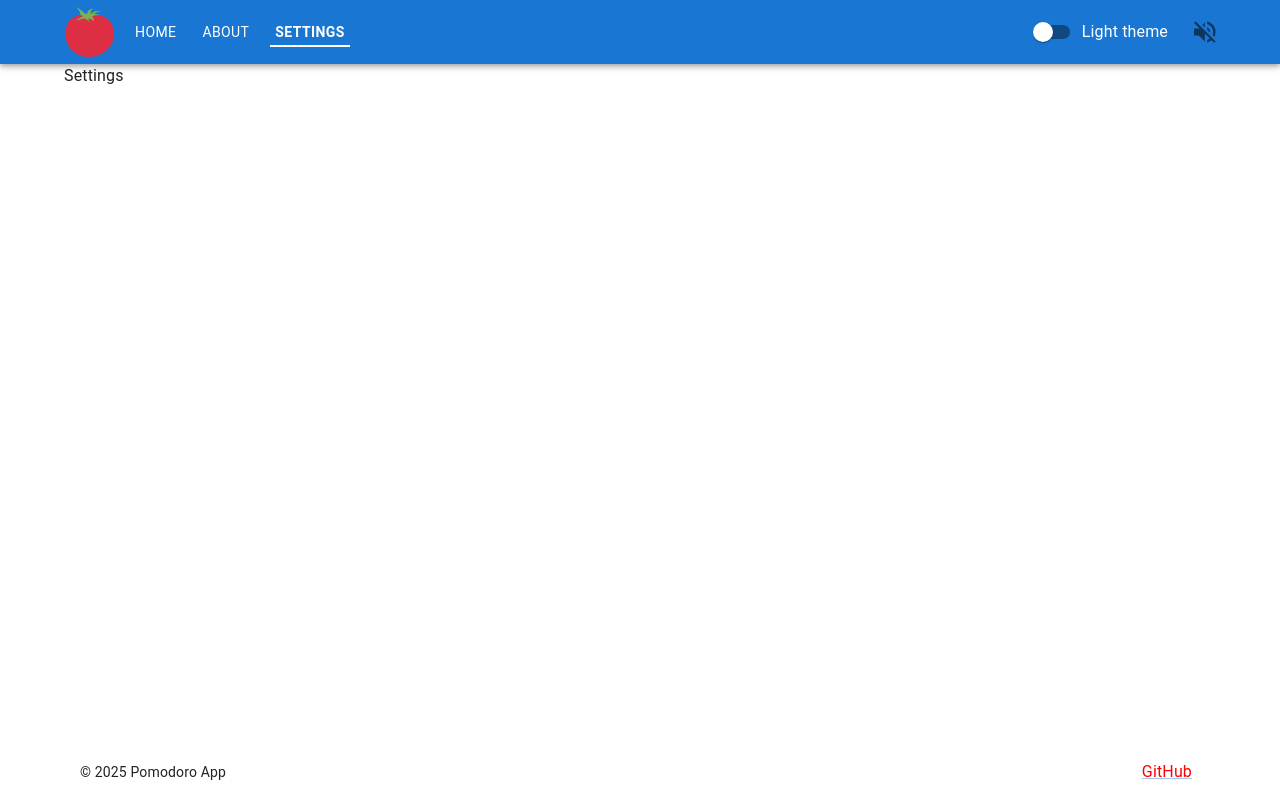
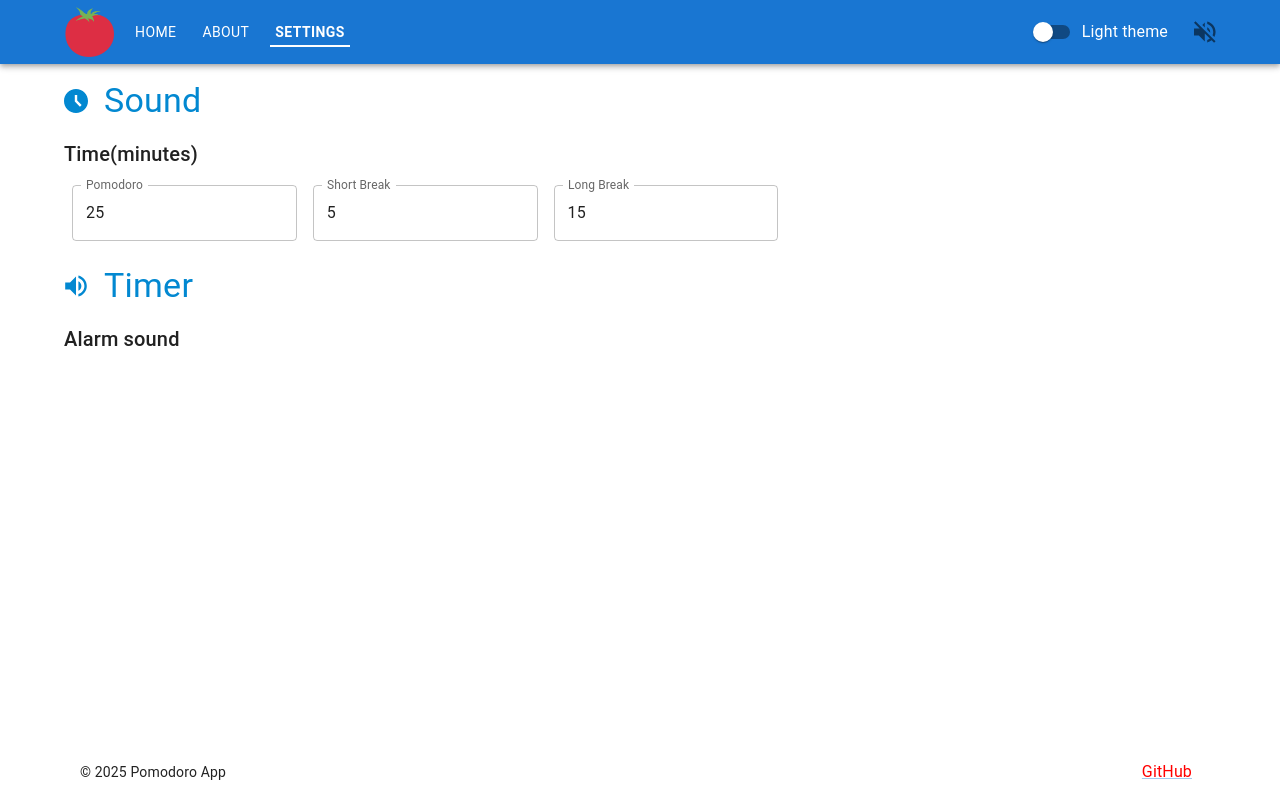
Before and after one commit to IvanovKS/pomodoro, a React (Create React App) app: page /settings in a window 1280 px wide. Built offline with nearby package versions, Linux system fonts and the light colour scheme.

Commit message:
Change component Settings, add TimerInputs

```diff
--- a/src/pages/Settings/Settings.jsx
+++ b/src/pages/Settings/Settings.jsx
@@ -1,10 +1,67 @@
-import { Container } from '@mui/material';
 import React from 'react';
+import { Box, Container, Typography } from '@mui/material';
+import AccessTimeFilledIcon from '@mui/icons-material/AccessTimeFilled';
+import VolumeUpIcon from '@mui/icons-material/VolumeUp';
+import TimerInputs from './TimerInputs';
 
 function Settings() {
   return (
     <Container maxWidth="lg">
-      <div>Settings</div>
+      <Box
+        sx={{
+          display: 'flex',
+          flexDirection: 'row',
+          alignItems: 'center',
+        }}
+      >
+        <AccessTimeFilledIcon
+          sx={{
+            color: 'info.main',
+            scale: 1.2,
+          }}
+        />
+        <Typography
+          variant="h4"
+          sx={{
+            display: 'block',
+            color: 'info.main',
+            m: 2,
+          }}
+        >
+          Sound
+        </Typography>
+      </Box>
+      <Typography variant="h6" gutterBottom>
+        Time(minutes)
+      </Typography>
+      <TimerInputs />
+      <Box
+        sx={{
+          display: 'flex',
+          flexDirection: 'row',
+          alignItems: 'center',
+        }}
+      >
+        <VolumeUpIcon
+          sx={{
+            color: 'info.main',
+            scale: 1.2,
+          }}
+        />
+        <Typography
+          variant="h4"
+          sx={{
+            display: 'block',
+            color: 'info.main',
+            m: 2,
+          }}
+        >
+          Timer
+        </Typography>
+      </Box>
+      <Typography variant="h6" gutterBottom>
+        Alarm sound
+      </Typography>
     </Container>
   );
 }
--- /dev/null
+++ b/src/pages/Settings/TimerInputs.jsx
@@ -0,0 +1,67 @@
+import { Box, TextField } from '@mui/material';
+import React, { useState } from 'react';
+
+function TimerInputs() {
+  const [pomodoroTime, setPomodoroTime] = useState(25);
+  const [shortBreakTime, setShortBreakTime] = useState(5);
+  const [longBreakTime, setLongBreakTime] = useState(15);
+
+  const handleChange = (setter, min, max) => (event) => {
+    let value = Number(event.target.value);
+    value = Math.max(min, Math.min(max, value));
+    setter(value);
+  };
+  return (
+    <Box
+      component="form"
+      sx={{ '& > :not(style)': { m: 1, width: '25ch' } }}
+      noValidate
+      autoComplete="off"
+    >
+      <TextField
+        type="number"
+        label="Pomodoro"
+        variant="outlined"
+        value={pomodoroTime}
+        onChange={handleChange(setPomodoroTime, 10, 50)}
+        slotProps={{
+          input: {
+            min: 10,
+            max: 50,
+            step: 1,
+          },
+        }}
+      />
+      <TextField
+        type="number"
+        label="Short Break"
+        variant="outlined"
+        value={shortBreakTime}
+        onChange={handleChange(setShortBreakTime, 1, 20)}
+        slotProps={{
+          input: {
+            min: 1,
+            max: 20,
+            step: 1,
+          },
+        }}
+      />
+      <TextField
+        type="number"
+        label="Long Break"
+        variant="outlined"
+        value={longBreakTime}
+        onChange={handleChange(setLongBreakTime, 5, 30)}
+        slotProps={{
+          input: {
+            min: 5,
+            max: 30,
+            step: 1,
+          },
+        }}
+      />
+    </Box>
+  );
+}
+
+export default TimerInputs;
```
